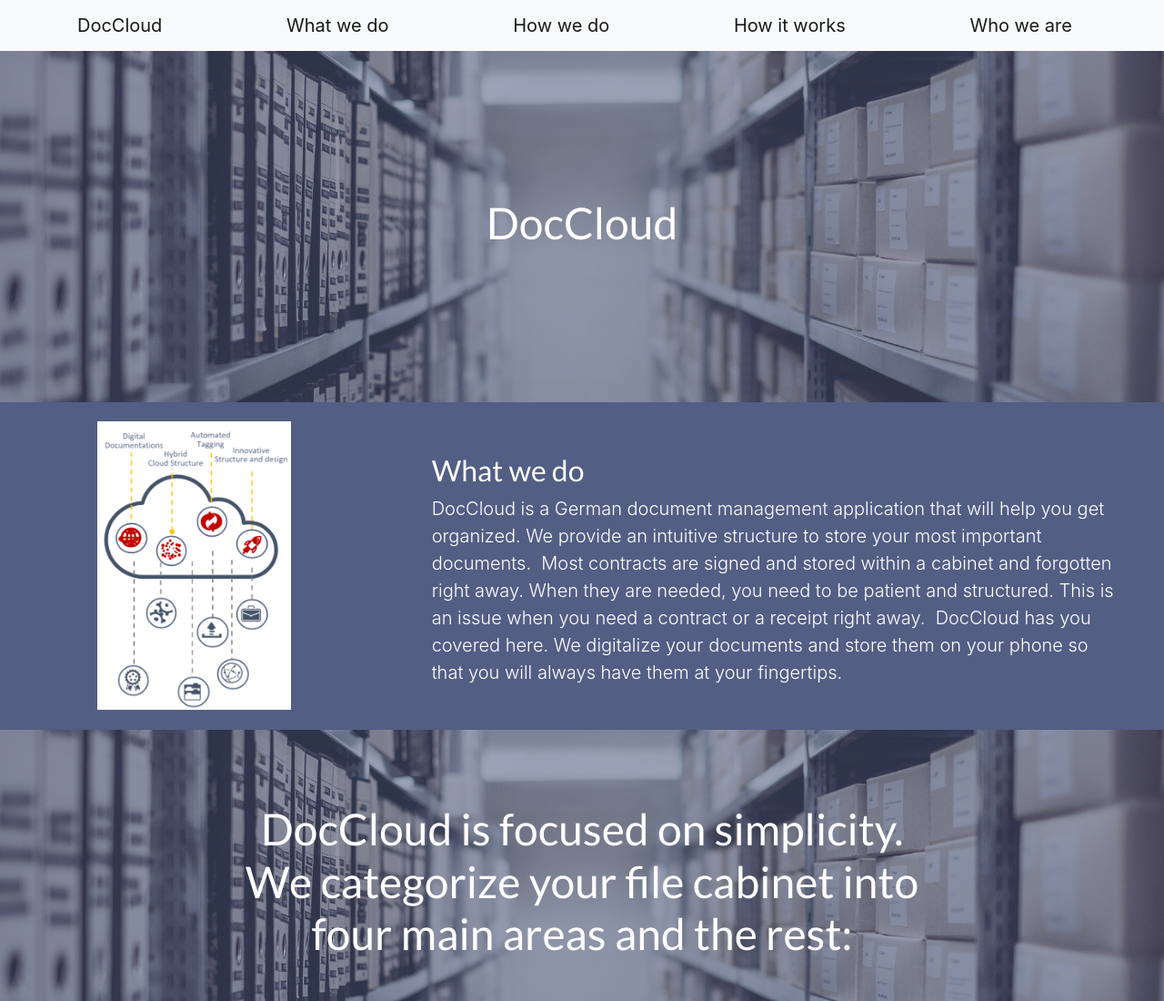
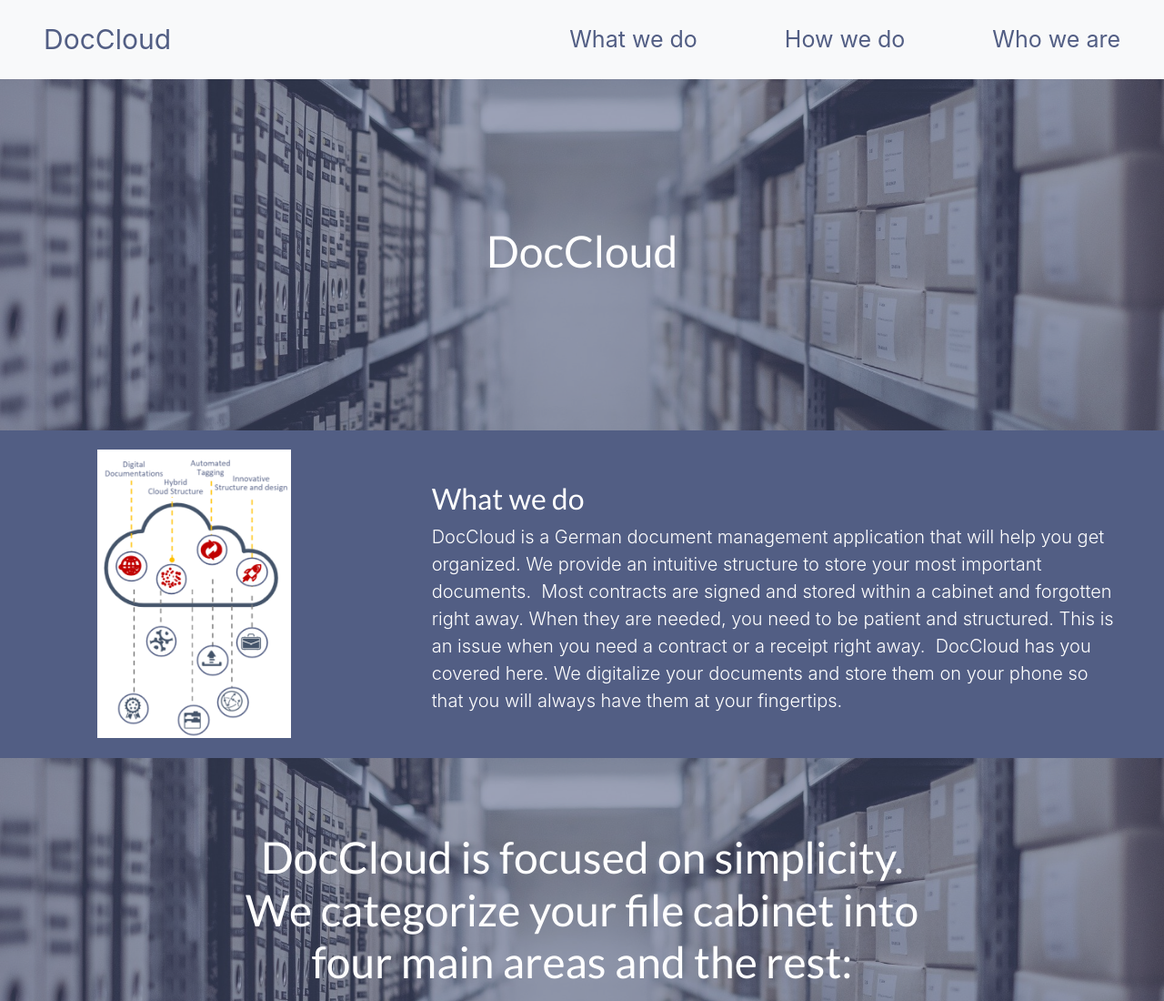
Before and after one commit to helgonaft/doc, a website: page index.html in a window 1280 px wide. Shown: the top 1100 px of the page at 91% size. Drawn offline with Linux system fonts and the light colour scheme.

Commit message:
finished navbar with navigation

```diff
--- a/index.html
+++ b/index.html
@@ -23,14 +23,25 @@
 </head>
 
 <body>
-  <!-- Navigation -->
-  <nav class="navbar navbar-light bg-light static-top">
-    <div class="container">
-      <a class="navbar-brand" href="#">DocСloud</a>
-      <a class="navbar-brand" href="#WhatWeDo">What we do</a>
-      <a class="navbar-brand" href="#HowWeDo">How we do</a>
-      <a class="navbar-brand" href="#HowItWorks">How it works</a>
-      <a class="navbar-brand" href="#WhoWeAre">Who we are</a>
+
+  <nav class="navbar navbar-expand-lg navbar-light bg-light static-top py-3 px-5">
+    <div class="d-flex flex-grow-1">
+      <span class="w-100 d-lg-none d-block"></span>
+      <a class="navbar-brand text-primary" href="#">
+        DocCloud
+      </a>
+      <div class="w-100 text-right">
+        <button class="navbar-toggler" type="button" data-toggle="collapse" data-target="#myNavbar7">
+          <span class="navbar-toggler-icon"></span>
+        </button>
+      </div>
+    </div>
+    <div class="collapse navbar-collapse flex-grow-1 text-right" id="myNavbar7">
+      <div class="navbar-nav ml-auto flex-nowrap">
+        <a class="navbar-item text-center mx-5" href="#WhatWeDo">What we do</a>
+        <a class="navbar-item text-center mx-5" href="#HowWeDo">How we do</a>
+        <a class="navbar-item text-center ml-5" href="#WhoWeAre">Who we are</a>
+      </div>
     </div>
   </nav>
   <header class="masthead masthead--big text-white text-center">
@@ -137,7 +148,7 @@
 
   <!-- How we structure -->
   <section class="showcase">
-    <div class="container-fluid p-0">
+    <div class="container-fluid p-0" id="HowWeDo">
       <div class="row no-gutters bg-primary">
         <div class="col-lg-6 my-auto showcase-text text-white p-5">
           <h2>How we structure</h2>
@@ -182,7 +193,7 @@
   </section>
 
   <!-- Testimonials -->
-  <section class="testimonials text-center bg-light">
+  <section class="testimonials text-center bg-light" id="WhoWeAre">
     <div class="container">
       <h2 class="mb-5">Who we are</h2>
       <div class="row">
@@ -342,6 +353,18 @@
   <!-- Bootstrap core JavaScript -->
   <script src="vendor/jquery/jquery.min.js"></script>
   <script src="vendor/bootstrap/js/bootstrap.bundle.min.js"></script>
+  <script>
+    $(document).ready(function () {
+      $(".navbar-item").click(function (e) {
+        e.preventDefault();
+        $("body,html").animate({
+            scrollTop: $($(this).attr('href')).offset().top
+          },
+          500
+        );
+      });
+    });
+  </script>
 </body>
 
 </html>
--- /dev/null
+++ b/scss/_navbar.scss
@@ -0,0 +1,15 @@
+nav {
+
+    .navbar-brand {
+        font-size: 30px;
+    }
+
+    .navbar-item {
+        font-size: 25px;
+
+        &:hover {
+            text-decoration: none;
+        }
+    }
+
+}
--- a/scss/landing-page.scss
+++ b/scss/landing-page.scss
@@ -10,4 +10,5 @@
 @import "testimonials.scss";
 @import "call-to-action.scss";
 @import "footer.scss";
+@import "navbar.scss";
 @import "node_modules/bootstrap/scss/bootstrap";
```
Also changed, not shown: css/landing-page.css, css/landing-page.min.css.
